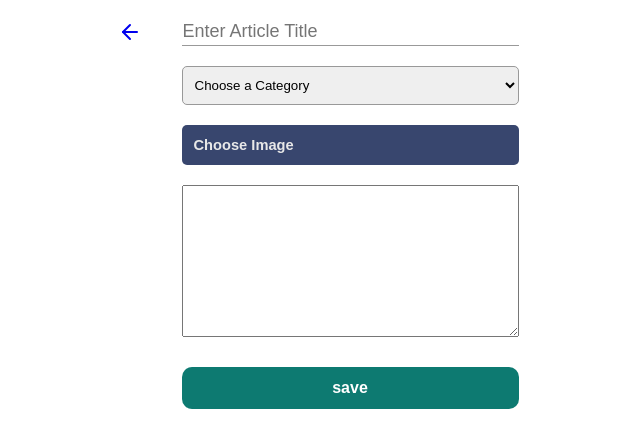
After one commit to EyobAbdella/blog, a Django app: page /blogs/create/ in a window 1280 px wide. The commit adds this page. Shown: the top 448 px of the page, without its empty margins (322-962 px from the left). Run offline with Django 5.2, Linux system fonts and the light colour scheme; the visitor is signed in with stand-in values (Sample User, id 1); data that the repository does not hold is empty; some libraries are stand-ins or nearby versions.

Commit message:
Implement article creation functionality

```diff
--- a/blog_site/settings.py
+++ b/blog_site/settings.py
@@ -124,3 +124,6 @@ CLOUDINARY_STORAGE = {
 
 if not DEBUG:
     DEFAULT_FILE_STORAGE = "cloudinary_storage.storage.MediaCloudinaryStorage"
+
+
+LOGIN_URL = "/login"
--- /dev/null
+++ b/posts/forms.py
@@ -0,0 +1,8 @@
+from .models import Article
+from django.forms import ModelForm
+
+
+class ArticleForm(ModelForm):
+    class Meta:
+        model = Article
+        fields = ["title", "image", "content", "category"]
--- a/posts/urls.py
+++ b/posts/urls.py
@@ -5,4 +5,5 @@ from . import views
 urlpatterns = [
     path("", views.BlogListView.as_view(), name="home"),
     path("detail/<slug>/", views.BlogDetailView.as_view(), name="detail"),
+    path("create/", views.BlogCreateView.as_view(), name="create"),
 ]
--- a/posts/views.py
+++ b/posts/views.py
@@ -1,8 +1,9 @@
-from typing import Any
-from django.db.models.query import QuerySet
-from django.views.generic import ListView, DetailView
+from django.forms import BaseModelForm
+from django.urls import reverse
+from django.views.generic import ListView, DetailView, CreateView
 from django.contrib.auth.mixins import LoginRequiredMixin
-from .models import Article
+from .forms import ArticleForm
+from .models import Article, Category
 
 
 class BlogListView(ListView):
@@ -10,8 +11,26 @@ class BlogListView(ListView):
     template_name = "home.html"
     context_object_name = "articles"
 
-    def get_queryset(self) -> QuerySet[Any]:
+    def get_queryset(self):
         return Article.objects.all()
+
+
+class BlogCreateView(LoginRequiredMixin, CreateView):
+    model = Article
+    template_name = "blog-create.html"
+    form_class = ArticleForm
+
+    def get_success_url(self):
+        return reverse("detail", kwargs={"slug": self.object.slug})
+
+    def form_valid(self, form: BaseModelForm):
+        form.instance.author = self.request.user
+        return super().form_valid(form)
+
+    def get_context_data(self, **kwargs):
+        context = super().get_context_data(**kwargs)
+        context["categories"] = Category.objects.all()
+        return context
 
 
 class BlogDetailView(DetailView):
--- a/static/style.css
+++ b/static/style.css
@@ -248,7 +248,7 @@ label {
   width: 130px;
 }
 
-#id_image {
+#auth-card #id_image {
   display: none;
 }
 
@@ -460,3 +460,65 @@ footer p {
   border-radius: 6px;
   background-color: #38466e;
 }
+
+.blog-create {
+  display: flex;
+  justify-content: center;
+  padding: 20px;
+  gap: 40px;
+}
+
+.blog-create form {
+  display: grid;
+  gap: 20px;
+}
+
+.save-blog {
+  cursor: pointer;
+  width: 100%;
+  padding: 12px 10px;
+  outline: none;
+  border: none;
+  border-radius: 10px;
+  background-color: #0d7a71;
+  color: #fff;
+  font-weight: 600;
+  font-size: 16px;
+  margin-top: 10px;
+}
+
+.save-blog:hover {
+  background-color: #0d9488;
+  transition-duration: 0.5s;
+}
+
+.blog-create #id_title {
+  border: none;
+  border-bottom: 0.5px solid #999999;
+  padding: 5px 1px;
+  outline: none;
+}
+
+.blog-create #id_image {
+  display: none;
+}
+
+.blog-create label[for="id_image"] {
+  padding: 12px;
+  color: #e8e8e8;
+  font-weight: bold;
+  background-color: #38466e;
+  border-radius: 5px;
+  cursor: pointer;
+}
+
+.blog-create #id_title::placeholder {
+  font-size: 18px;
+}
+
+.blog-create select {
+  border-radius: 5px;
+  border: 0.5px solid #999999;
+  padding: 10px 8px;
+  outline: none;
+}
--- /dev/null
+++ b/templates/blog-create.html
@@ -0,0 +1,46 @@
+{% extends "main.html" %} {% block content %}
+<div class="blog-create">
+  <a href="{% url 'home' %}">
+    <svg
+      xmlns="http://www.w3.org/2000/svg"
+      width="24"
+      height="24"
+      viewBox="0 0 24 24"
+      fill="none"
+      stroke="currentColor"
+      stroke-width="2"
+      stroke-linecap="round"
+      stroke-linejoin="round"
+      class="lucide lucide-arrow-left">
+      <path d="m12 19-7-7 7-7" />
+      <path d="M19 12H5" />
+    </svg>
+  </a>
+  <form method="post" class="form" enctype="multipart/form-data">
+    {% csrf_token %} {{form.media}} {{form.title}}
+    <select name="category" id="id_category" required>
+      <option value="" selected disabled>Choose a Category</option>
+      {% for category in categories %}
+      <option value="{{ category.id }}">{{ category.title }}</option>
+      {% endfor %}
+    </select>
+    <label for="id_image">
+      <p class="articleImage">Choose Image</p>
+    </label>
+    {{form.image}} {{form.content}}
+
+    <input class="save-blog" type="submit" value="save" />
+  </form>
+</div>
+
+<script>
+  document
+    .getElementById("id_title")
+    .setAttribute("placeholder", "Enter Article Title");
+  document.getElementById("id_image").addEventListener("change", function () {
+    var fileName = this.files[0].name;
+    document.querySelector(".articleImage").innerText = fileName;
+  });
+</script>
+
+{% endblock %}
```
Also changed, not shown: templates/navbar.html (+19 -3 lines).
